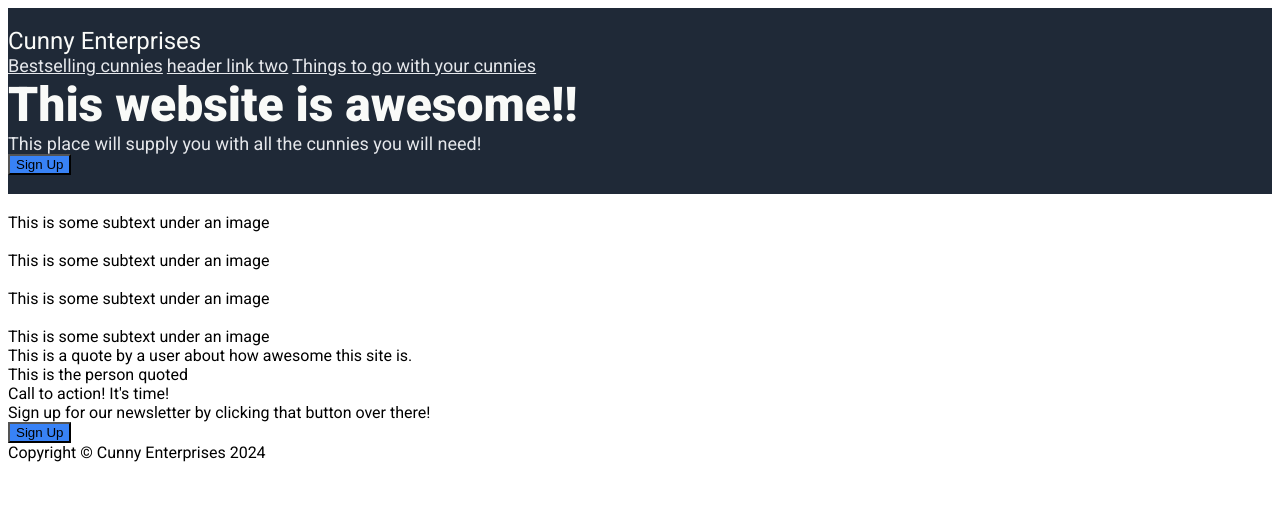
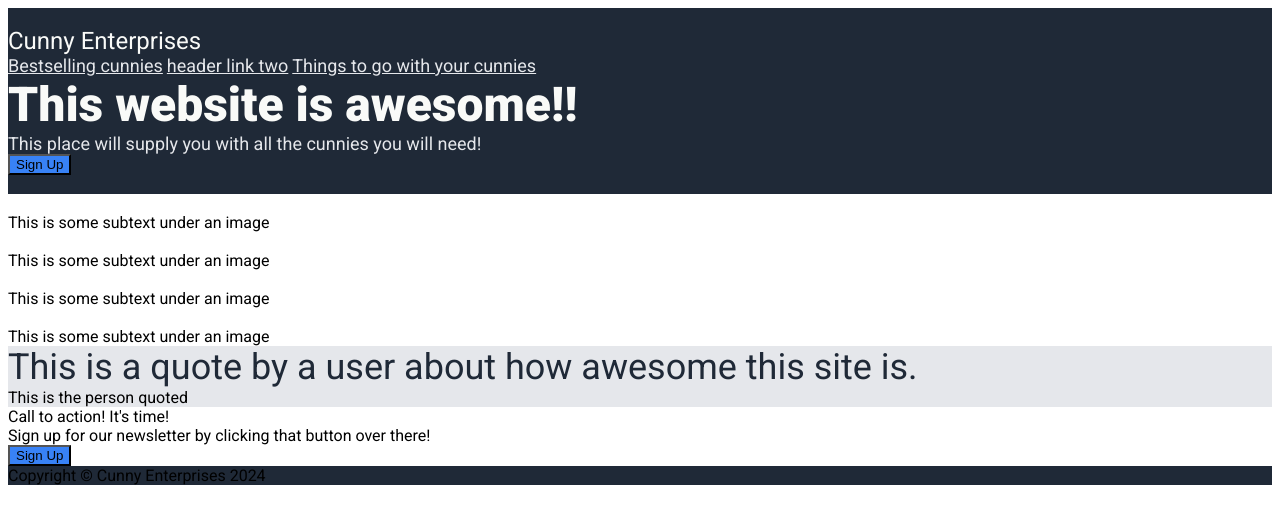
Before and after one commit to ZhiHuangLau/landing-page, a plain HTML site: page index.html in a window 1280 px wide. Drawn offline with Linux system fonts and the light colour scheme.

Commit message:
Add text background details for quote and footer
This commit adds text details such as font size and color for the quote
section. This commit also adds background colour for both quote and
footer sections.

```diff
--- a/style.css
+++ b/style.css
@@ -36,3 +36,17 @@ a{
 button{
   background-color: #3882f6;
 }
+
+.quotesection{
+  background-color: #E5E7eb;
+}
+
+.quote{
+  text-emphasis: light;
+  font-size: 36px;
+  color: #1f2937;
+}
+
+footer{
+  background-color: #1f2937;
+}
```
